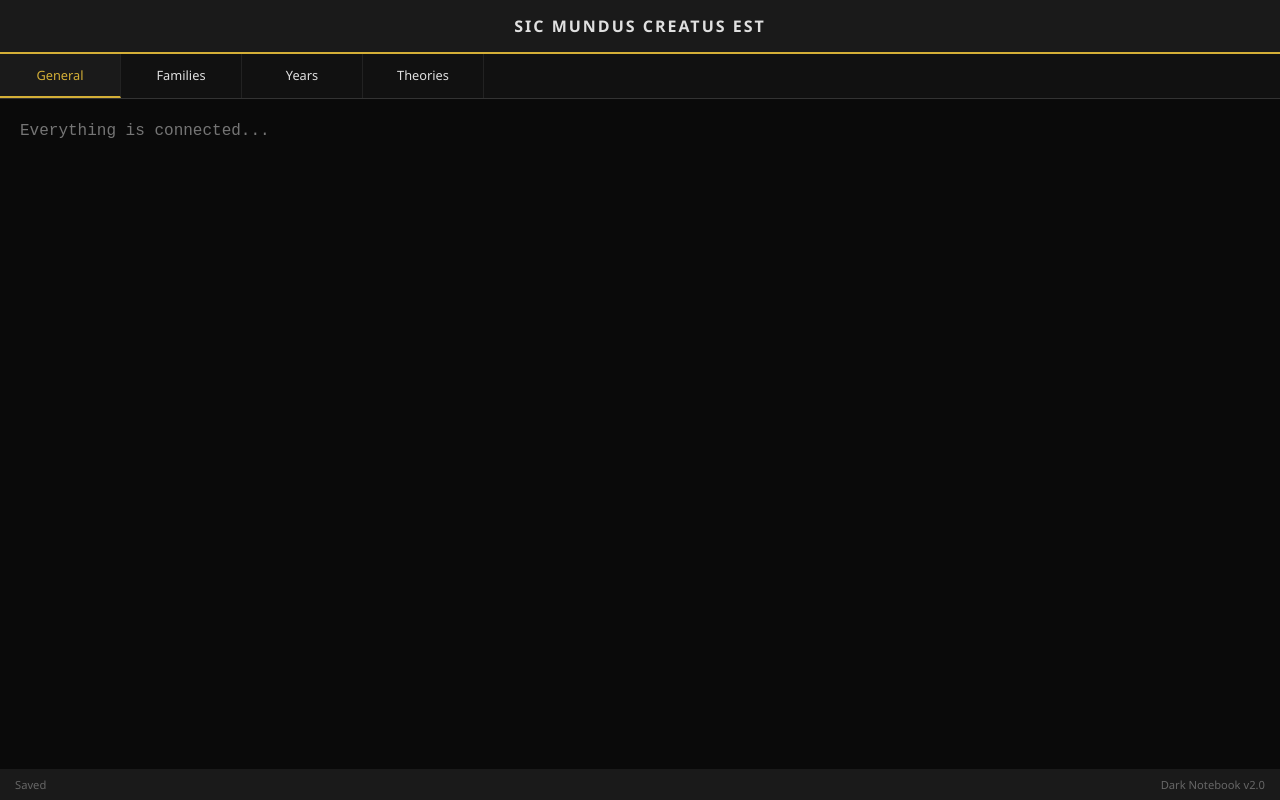
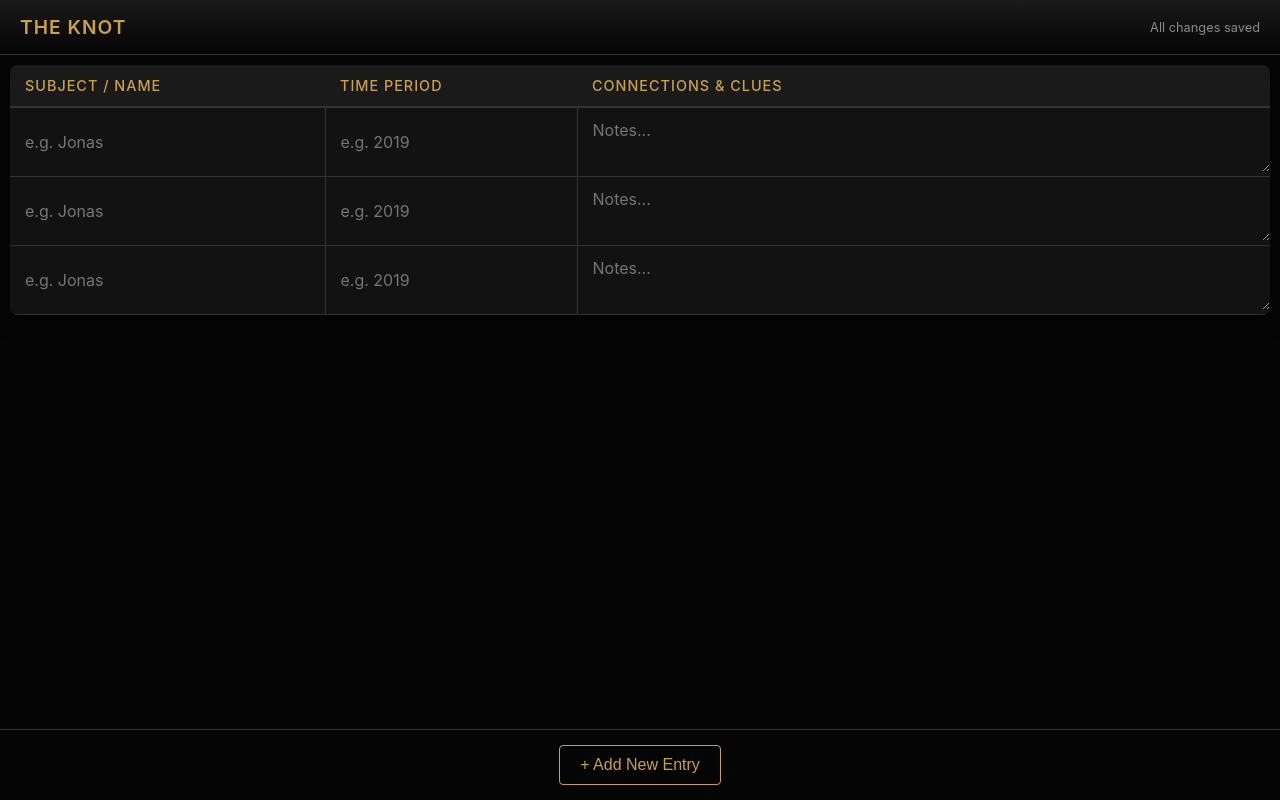
Before and after one commit to syamandhasan569-ops/kitchenn, a plain HTML site: page index.html in a window 1280 px wide. Drawn offline with Linux system fonts and the light colour scheme.

Commit message:
Update index.html

```diff
--- a/index.html
+++ b/index.html
@@ -3,124 +3,230 @@
 <head>
     <meta charset="UTF-8">
     <meta name="viewport" content="width=device-width, initial-scale=1.0, maximum-scale=1.0, user-scalable=no">
-    <title>Dark Companion</title>
+    <title>Dark Tracker</title>
     <style>
         :root {
-            --bg: #0a0a0a;
-            --panel: #1a1a1a;
-            --accent: #d4af37; /* Gold like the watch/emerald tablet */
-            --text: #e0e0e0;
+            --bg-color: #050505;
+            --surface-color: #121212;
+            --border-color: #333;
+            --accent-color: #c9a050; /* Subtle gold */
+            --text-main: #e0e0e0;
+            --text-muted: #888;
         }
+
         body {
-            font-family: 'Segoe UI', Roboto, Helvetica, sans-serif;
-            background-color: var(--bg);
-            color: var(--text);
+            font-family: -apple-system, BlinkMacSystemFont, "Segoe UI", Roboto, sans-serif;
+            background-color: var(--bg-color);
+            color: var(--text-main);
             margin: 0;
+            padding: 0;
             display: flex;
             flex-direction: column;
             height: 100vh;
         }
+
         header {
+            padding: 15px 20px;
+            background: linear-gradient(180deg, #1a1a1a 0%, var(--bg-color) 100%);
+            border-bottom: 1px solid var(--border-color);
+            display: flex;
+            justify-content: space-between;
+            align-items: center;
+        }
+
+        header h1 {
+            margin: 0;
+            font-size: 1.2rem;
+            font-weight: 600;
+            letter-spacing: 1px;
+            color: var(--accent-color);
+        }
+
+        .status {
+            font-size: 0.8rem;
+            color: var(--text-muted);
+        }
+
+        /* Table Container for Mobile Scrolling */
+        .table-wrapper {
+            flex-grow: 1;
+            overflow-x: auto;
+            overflow-y: auto;
+            padding: 10px;
+        }
+
+        table {
+            width: 100%;
+            min-width: 600px; /* Forces horizontal scroll on very small screens to keep structure */
+            border-collapse: collapse;
+            background-color: var(--surface-color);
+            box-shadow: 0 4px 20px rgba(0,0,0,0.5);
+            border-radius: 8px;
+            overflow: hidden;
+        }
+
+        th {
+            background-color: #1a1a1a;
+            color: var(--accent-color);
+            text-align: left;
+            padding: 12px 15px;
+            font-size: 0.9rem;
+            font-weight: 500;
+            text-transform: uppercase;
+            letter-spacing: 1px;
+            border-bottom: 2px solid var(--border-color);
+        }
+
+        td {
+            padding: 0;
+            border-bottom: 1px solid var(--border-color);
+            border-right: 1px solid var(--border-color);
+        }
+
+        td:last-child {
+            border-right: none;
+        }
+
+        /* Seamless Inputs inside Table Cells */
+        input, textarea {
+            width: 100%;
+            box-sizing: border-box;
+            background: transparent;
+            border: none;
+            color: var(--text-main);
+            padding: 12px 15px;
+            font-size: 16px; /* Prevents iOS auto-zoom */
+            font-family: inherit;
+            outline: none;
+            resize: vertical;
+        }
+
+        input:focus, textarea:focus {
+            background-color: rgba(201, 160, 80, 0.05);
+        }
+
+        .btn-container {
             padding: 15px;
             text-align: center;
-            background: var(--panel);
-            border-bottom: 2px solid var(--accent);
-            font-weight: bold;
-            letter-spacing: 2px;
-            text-transform: uppercase;
+            background-color: var(--bg-color);
+            border-top: 1px solid var(--border-color);
         }
-        .tabs {
-            display: flex;
-            background: #111;
-            overflow-x: auto;
-            border-bottom: 1px solid #333;
+
+        button {
+            background-color: transparent;
+            color: var(--accent-color);
+            border: 1px solid var(--accent-color);
+            padding: 10px 20px;
+            font-size: 1rem;
+            border-radius: 4px;
+            cursor: pointer;
+            transition: all 0.2s ease;
         }
-        .tab {
-            padding: 12px 20px;
-            min-width: 80px;
-            text-align: center;
-            cursor: pointer;
-            font-size: 0.8rem;
-            border-right: 1px solid #222;
-            white-space: nowrap;
+
+        button:hover {
+            background-color: var(--accent-color);
+            color: var(--bg-color);
         }
-        .tab.active {
-            background: var(--panel);
-            color: var(--accent);
-            border-bottom: 2px solid var(--accent);
-        }
-        textarea {
-            flex-grow: 1;
-            padding: 20px;
-            background: transparent;
-            color: var(--text);
-            border: none;
-            outline: none;
-            font-size: 16px;
-            line-height: 1.6;
-            resize: none;
-        }
-        .footer {
-            padding: 8px 15px;
-            font-size: 0.7rem;
-            display: flex;
-            justify-content: space-between;
-            background: var(--panel);
-            color: #666;
-        }
+
+        /* Column widths */
+        .col-subject { width: 25%; }
+        .col-time { width: 20%; }
+        .col-notes { width: 55%; }
     </style>
 </head>
 <body>
 
-<header>Sic Mundus Creatus Est</header>
+    <header>
+        <h1>THE KNOT</h1>
+        <div class="status" id="saveStatus">All changes saved</div>
+    </header>
 
-<div class="tabs" id="tabContainer">
-    <div class="tab active" onclick="switchTab('General')">General</div>
-    <div class="tab" onclick="switchTab('Families')">Families</div>
-    <div class="tab" onclick="switchTab('Timelines')">Years</div>
-    <div class="tab" onclick="switchTab('Theories')">Theories</div>
+    <div class="table-wrapper">
+        <table id="notesTable">
+            <thead>
+                <tr>
+                    <th class="col-subject">Subject / Name</th>
+                    <th class="col-time">Time Period</th>
+                    <th class="col-notes">Connections & Clues</th>
+                </tr>
+            </thead>
+            <tbody id="tableBody">
+                </tbody>
+        </table>
     </div>
 
-<textarea id="noteArea" placeholder="Everything is connected..."></textarea>
-
-<div class="footer">
-    <span id="saveStatus">Saved</span>
-    <span>Dark Notebook v2.0</span>
+    <div class="btn-container">
+        <button onclick="addNewRow()">+ Add New Entry</button>
     </div>
 
     <script>
-    const noteArea = document.getElementById('noteArea');
+        const tableBody = document.getElementById('tableBody');
         const saveStatus = document.getElementById('saveStatus');
-    let currentTab = 'General';
+        let saveTimeout;
 
-    // Load initial data
-    function loadData() {
-        const savedData = localStorage.getItem('dark_notes_' + currentTab);
-        noteArea.value = savedData || "";
+        // Load data from LocalStorage
+        function loadTable() {
+            const savedData = localStorage.getItem('dark_table_notes');
+            if (savedData) {
+                const rows = JSON.parse(savedData);
+                rows.forEach(row => createRowHTML(row.subject, row.time, row.notes));
+            } else {
+                // Create 3 empty rows by default for new users
+                for(let i=0; i<3; i++) createRowHTML('', '', '');
+            }
         }
 
-    function switchTab(tabName) {
-        // Save current before switching
-        localStorage.setItem('dark_notes_' + currentTab, noteArea.value);
+        // Save entire table to LocalStorage
+        function saveTable() {
+            saveStatus.innerText = "Saving...";
+            clearTimeout(saveTimeout);
 
-        // Update UI
-        document.querySelectorAll('.tab').forEach(t => {
-            t.classList.remove('active');
-            if(t.innerText === tabName) t.classList.add('active');
+            const rows = [];
+            document.querySelectorAll('#tableBody tr').forEach(tr => {
+                const inputs = tr.querySelectorAll('.cell-input');
+                rows.push({
+                    subject: inputs[0].value,
+                    time: inputs[1].value,
+                    notes: inputs[2].value
+                });
             });
 
-        // Load new tab data
-        currentTab = tabName;
-        loadData();
+            localStorage.setItem('dark_table_notes', JSON.stringify(rows));
+
+            saveTimeout = setTimeout(() => {
+                saveStatus.innerText = "All changes saved";
+            }, 500);
         }
 
-    noteArea.addEventListener('input', () => {
-        saveStatus.innerText = "Syncing...";
-        localStorage.setItem('dark_notes_' + currentTab, noteArea.value);
-        setTimeout(() => { saveStatus.innerText = "Saved"; }, 500);
+        // Generate HTML for a row
+        function createRowHTML(subjectVal, timeVal, notesVal) {
+            const tr = document.createElement('tr');
+
+            tr.innerHTML = `
+                <td><input type="text" class="cell-input" placeholder="e.g. Jonas" value="${subjectVal}"></td>
+                <td><input type="text" class="cell-input" placeholder="e.g. 2019" value="${timeVal}"></td>
+                <td><textarea class="cell-input" rows="2" placeholder="Notes...">${notesVal}</textarea></td>
+            `;
+
+            // Add event listeners to new inputs so they auto-save when typed in
+            tr.querySelectorAll('.cell-input').forEach(input => {
+                input.addEventListener('input', saveTable);
             });
 
-    loadData();
+            tableBody.appendChild(tr);
+        }
+
+        // Button action
+        function addNewRow() {
+            createRowHTML('', '', '');
+            saveTable();
+            // Scroll to bottom
+            const wrapper = document.querySelector('.table-wrapper');
+            wrapper.scrollTop = wrapper.scrollHeight;
+        }
+
+        // Initialize
+        loadTable();
     </script>
 
 </body>
```
Lines whose indentation alone changed are shown as unchanged.
